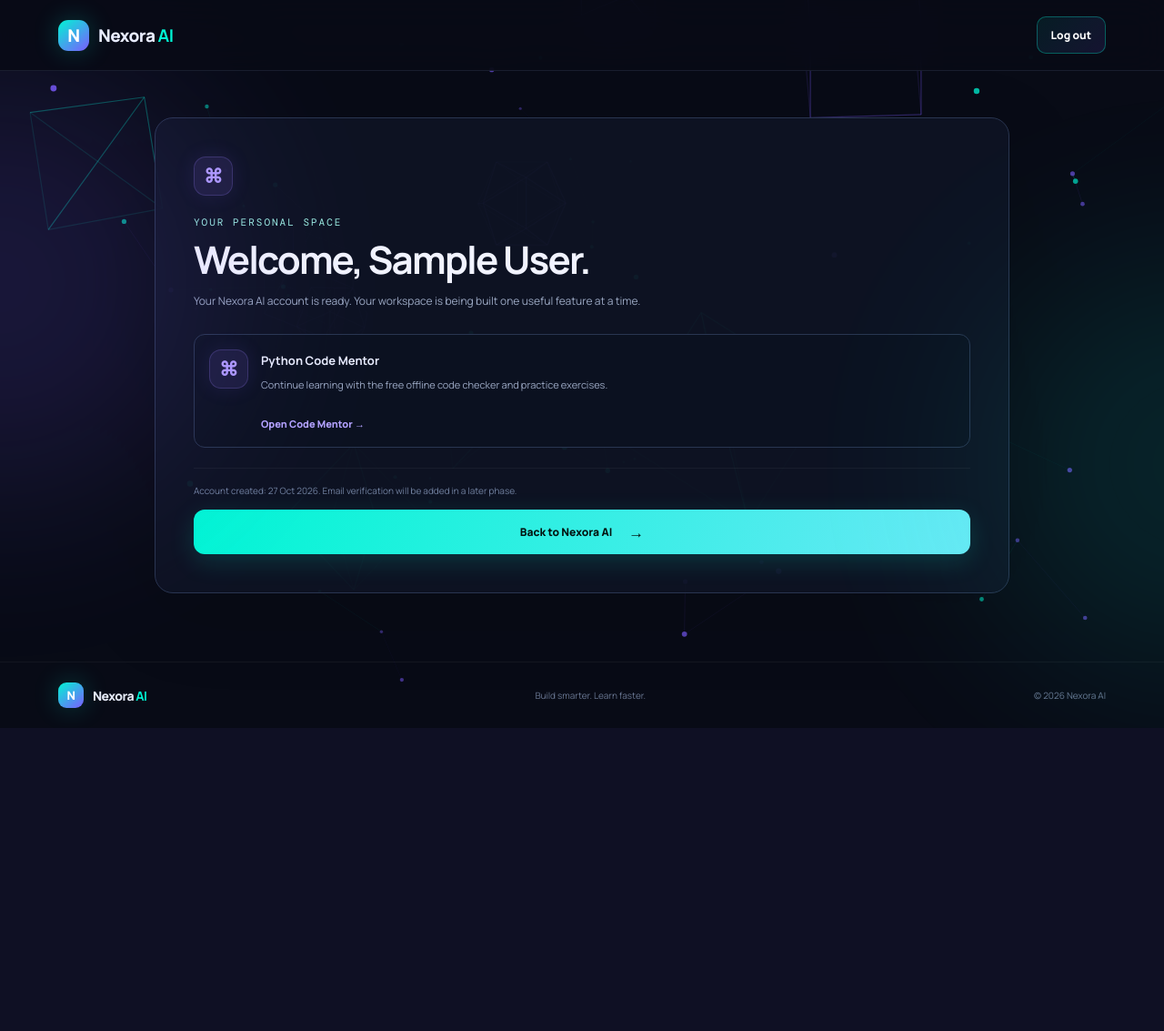
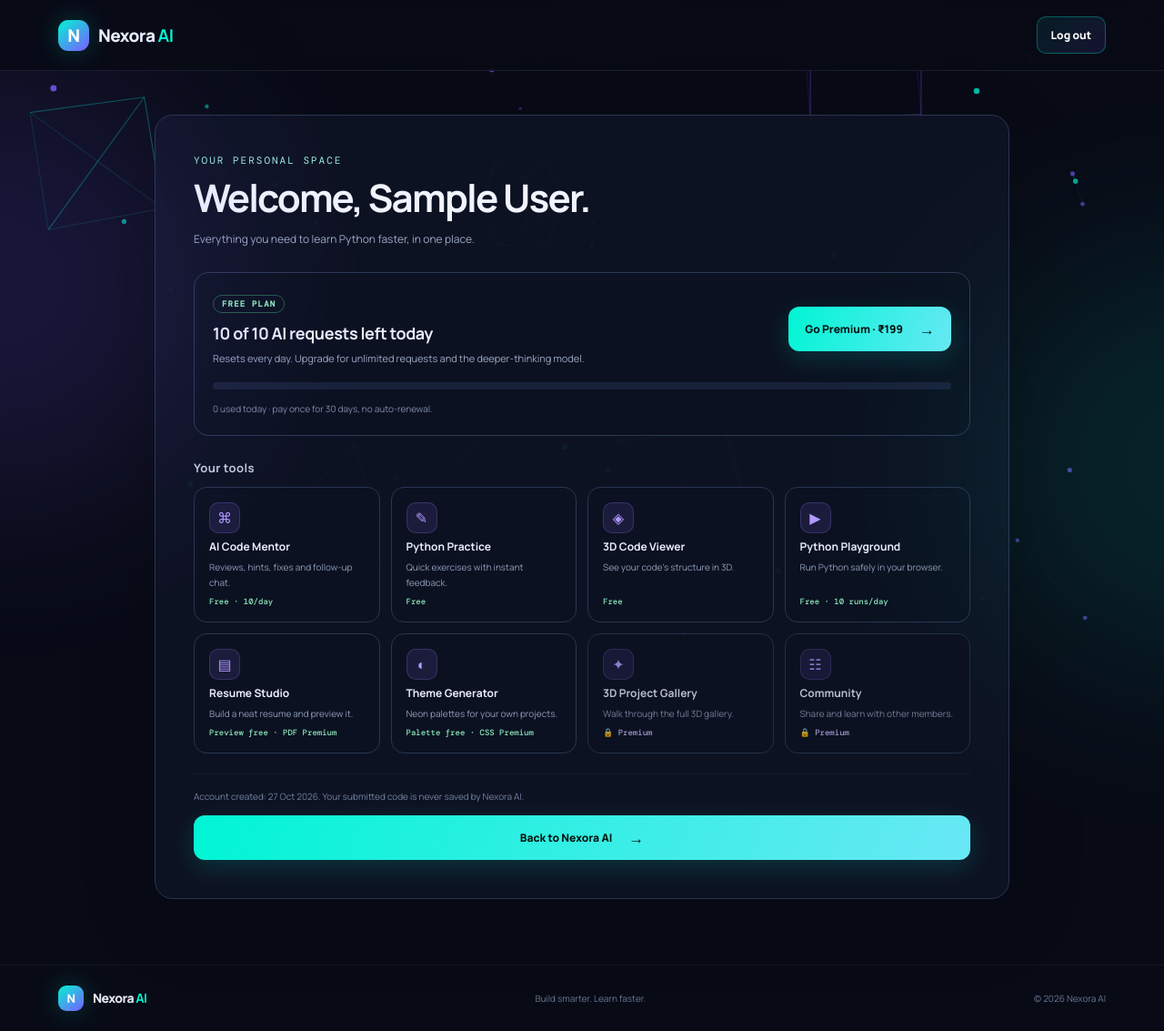
Before and after one commit to soumyasasmal410-star/Nexora-AI, a Flask app: page /dashboard in a window 1280 px wide; the page is wider, and only the part inside the window is pictured. Shown: that part at 91% size. Before the commit the page ends 800 px from the top of that part, so only its background shows below. Run offline with Flask 3, Linux system fonts and the light colour scheme; the visitor is signed in with stand-in values (Sample User, id 1); data that the repository does not hold is empty; some libraries are stand-ins or nearby versions.

Commit message:
Update dashboard.html

```diff
--- a/templates/dashboard.html
+++ b/templates/dashboard.html
@@ -15,10 +15,9 @@
 </header>
 <main class="auth-main dashboard-main">
   <section class="auth-card dashboard-card">
-    <div class="tool-icon purple auth-icon">⌘</div>
     <div class="eyebrow">YOUR PERSONAL SPACE</div>
     <h1>Welcome, {{ current_user.name|e }}.</h1>
-    <p class="auth-subtitle">Your Nexora AI account is ready. Your workspace is being built one useful feature at a time.</p>
+    <p class="auth-subtitle">Everything you need to learn Python faster, in one place.</p>
     {% with messages = get_flashed_messages(with_categories=true) %}
       {% if messages %}
         <div class="flash-list" aria-live="polite">
@@ -28,10 +27,42 @@
         </div>
       {% endif %}
     {% endwith %}
-    <div class="dashboard-feature">
-      <div class="tool-icon purple">⌘</div><div><b>Python Code Mentor</b><p>Continue learning with the free offline code checker and practice exercises.</p><a class="text-link" href="{{ url_for('home') }}#mentor">Open Code Mentor →</a></div>
+
+    <div class="plan-card {{ 'is-pro' if plan.premium else '' }}">
+      <div class="plan-top">
+        <div>
+          <span class="plan-badge">{{ 'PREMIUM' if plan.premium else 'FREE PLAN' }}</span>
+          {% if plan.premium %}
+            <h2>Premium is active</h2>
+            <p>{{ plan.days_left }} day{{ '' if plan.days_left == 1 else 's' }} left · valid until {{ plan.expires_on }}. Unlimited AI requests with Claude's most capable model.</p>
+          {% else %}
+            <h2>{{ plan.remaining_today }} of {{ plan.daily_limit }} AI requests left today</h2>
+            <p>Resets every day. Upgrade for unlimited requests and the deeper-thinking model.</p>
+          {% endif %}
+        </div>
+        {% if not plan.premium %}<a class="btn primary" href="{{ url_for('home') }}#premium">Go Premium · ₹{{ plan.price_inr }} <span>→</span></a>{% endif %}
+      </div>
+      {% if not plan.premium %}
+      <div class="usage-bar" role="progressbar" aria-valuemin="0" aria-valuemax="{{ plan.daily_limit }}" aria-valuenow="{{ plan.used_today }}" aria-label="AI requests used today">
+        <i style="width: {{ (plan.used_today / plan.daily_limit * 100)|round|int if plan.daily_limit else 0 }}%"></i>
+      </div>
+      <small>{{ plan.used_today }} used today · pay once for {{ plan.premium_days }} days, no auto-renewal.</small>
+      {% endif %}
     </div>
-    <p class="auth-privacy">Account created: {{ current_user.created_at.strftime('%d %b %Y') if current_user.created_at else 'Recently' }}. Email verification will be added in a later phase.</p>
+
+    <h3 class="dash-heading">Your tools</h3>
+    <div class="dash-grid">
+      <a class="dash-tile" href="{{ url_for('home') }}#mentor"><span class="dash-ico">⌘</span><b>AI Code Mentor</b><small>Reviews, hints, fixes and follow-up chat.</small><em>Free · {{ plan.daily_limit }}/day</em></a>
+      <a class="dash-tile" href="{{ url_for('home') }}#python-practice"><span class="dash-ico">✎</span><b>Python Practice</b><small>Quick exercises with instant feedback.</small><em>Free</em></a>
+      <a class="dash-tile" href="{{ url_for('home') }}#mentor"><span class="dash-ico">◈</span><b>3D Code Viewer</b><small>See your code's structure in 3D.</small><em>Free</em></a>
+      <a class="dash-tile" href="/playground"><span class="dash-ico">▶</span><b>Python Playground</b><small>Run Python safely in your browser.</small><em>{{ 'Unlimited' if plan.premium else 'Free · 10 runs/day' }}</em></a>
+      <a class="dash-tile" href="/resume/new"><span class="dash-ico">▤</span><b>Resume Studio</b><small>Build a neat resume and preview it.</small><em>{{ 'PDF download unlocked' if plan.premium else 'Preview free · PDF Premium' }}</em></a>
+      <a class="dash-tile" href="/theme"><span class="dash-ico">◐</span><b>Theme Generator</b><small>Neon palettes for your own projects.</small><em>{{ 'CSS export unlocked' if plan.premium else 'Palette free · CSS Premium' }}</em></a>
+      <a class="dash-tile {{ '' if plan.premium else 'is-locked' }}" href="{{ '/tours/gallery' if plan.premium else '/pricing' }}"><span class="dash-ico">✦</span><b>3D Project Gallery</b><small>Walk through the full 3D gallery.</small><em>{{ 'Unlocked' if plan.premium else '🔒 Premium' }}</em></a>
+      <a class="dash-tile {{ '' if plan.premium else 'is-locked' }}" href="{{ '/community' if plan.premium else '/pricing' }}"><span class="dash-ico">☷</span><b>Community</b><small>Share and learn with other members.</small><em>{{ 'Unlocked' if plan.premium else '🔒 Premium' }}</em></a>
+    </div>
+
+    <p class="auth-privacy">Account created: {{ current_user.created_at.strftime('%d %b %Y') if current_user.created_at else 'Recently' }}. Your submitted code is never saved by Nexora AI.</p>
     <a class="btn primary auth-submit" href="{{ url_for('home') }}">Back to Nexora AI <span>→</span></a>
   </section>
 </main>
```
